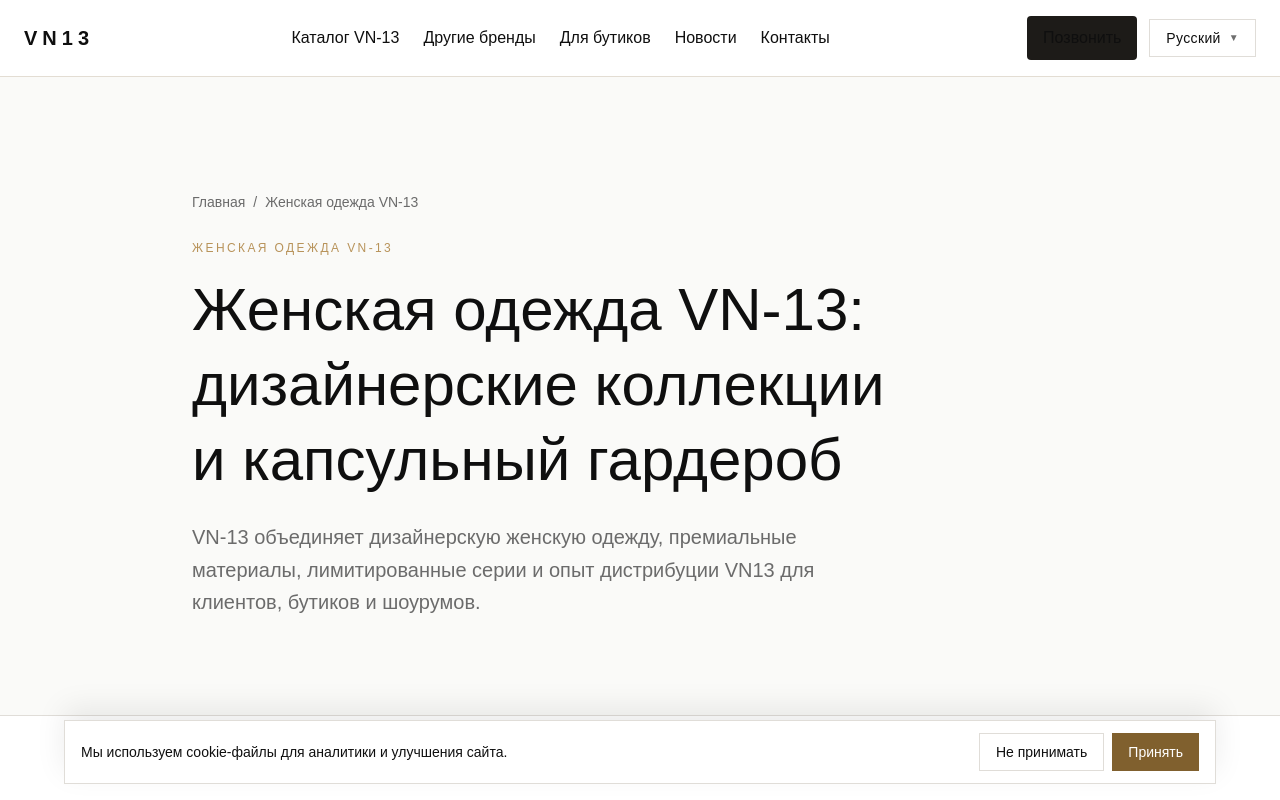
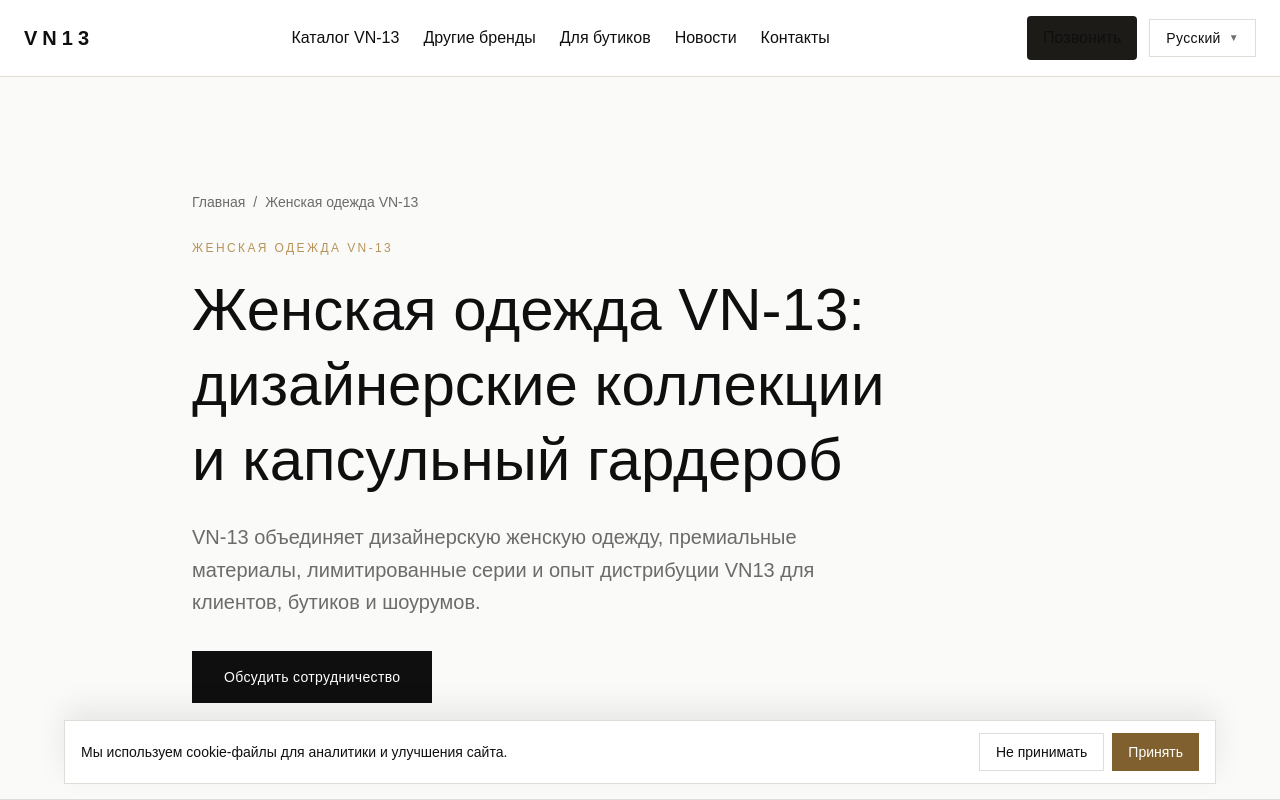
Before and after one commit to coffeeshop13/vn-13, a Next.js app: page /zhenskaya-odezhda in a window 1280 px wide. Shown: the top 800 px of the page. Built offline with nearby package versions, Linux system fonts and the light colour scheme.

Commit message:
Add an above-the-fold CTA to SEO landing pages

```diff
--- a/components/SeoLandingPage.tsx
+++ b/components/SeoLandingPage.tsx
@@ -109,6 +109,9 @@ export default function SeoLandingPage({
           <p className="text-lg md:text-xl max-w-2xl leading-relaxed" style={{ color: '#6b6b6b' }}>
             {description}
           </p>
+          <div className="mt-8">
+            <CTALink href="/#contact">Обсудить сотрудничество</CTALink>
+          </div>
         </div>
       </section>
 
```
